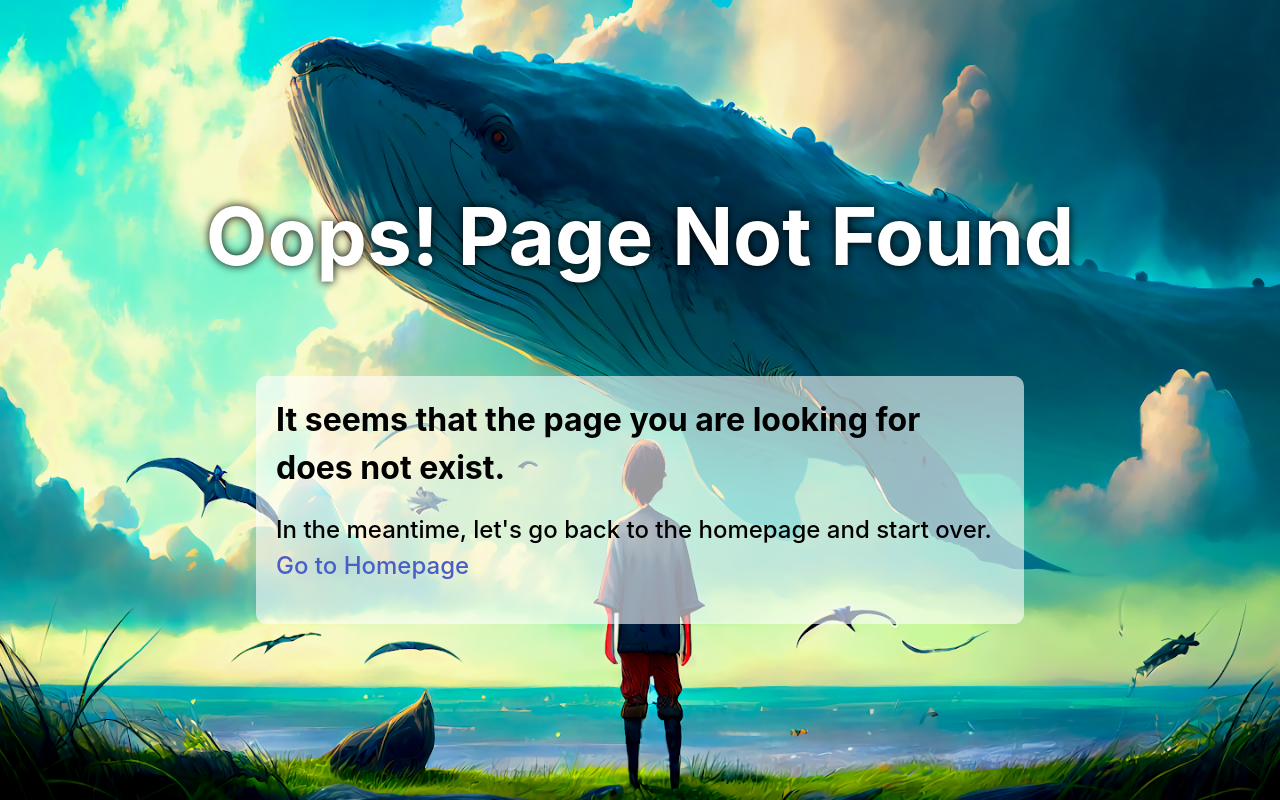
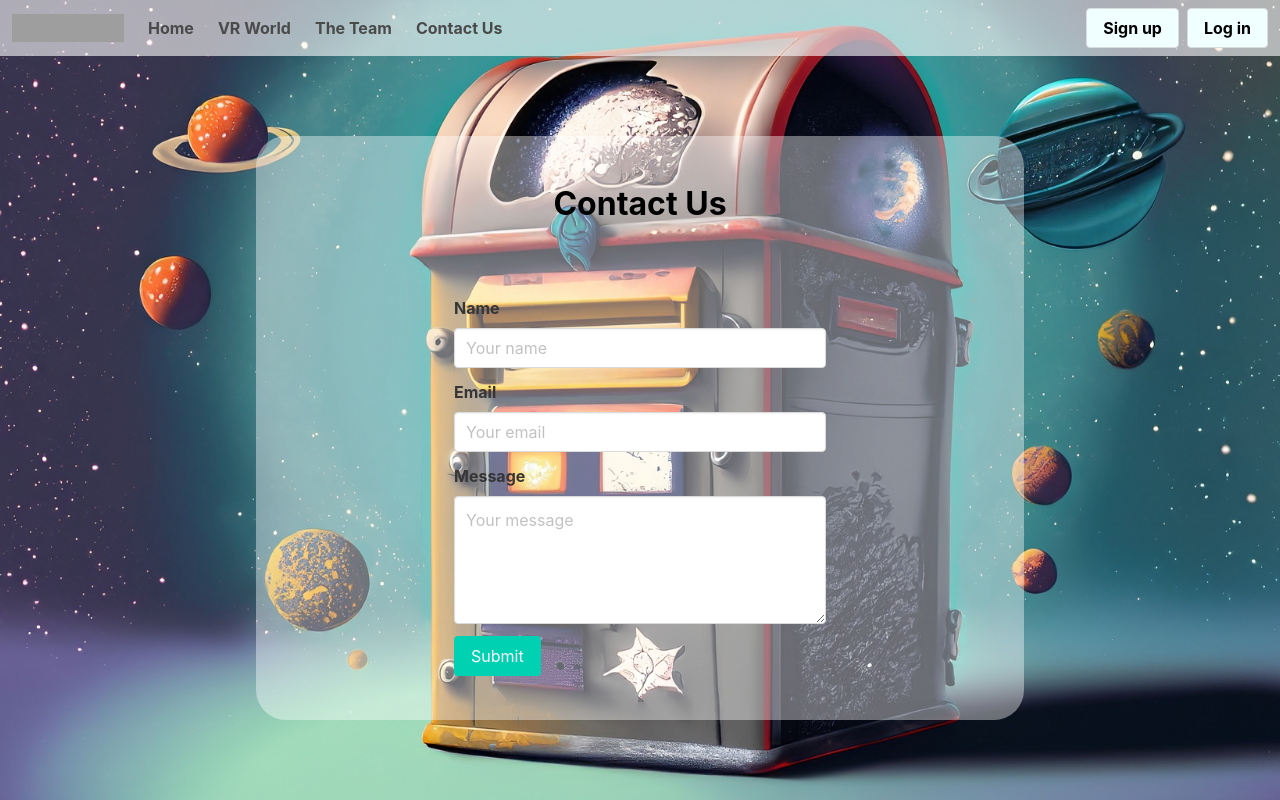
Before and after one commit to SSHSRN/InfinityWebb, a React (Create React App) app in the folder frontend/: page /contact in a window 1280 px wide. Before the commit this address had no page. Built offline with nearby package versions, Linux system fonts and the light colour scheme; grey boxes are pictures that could not be loaded.

Commit message:
feat: added contact us page
Signed-off-by: Srihari <sshsrn@gmail.com>

```diff
--- a/frontend/src/App.js
+++ b/frontend/src/App.js
@@ -8,6 +8,7 @@ import ErrorPage from "./components/ErrorPage";
 import PlanetSurvival from './components/PlanetSurvival';
 import { useState } from 'react';
 import Team from './components/Team';
+import ContactUsPage from './components/ContactUsPage';
 
 function App() {
   const [isOnline, setIsOnline] = useState(navigator.onLine);
@@ -35,6 +36,7 @@ function App() {
               <Route path="*" element={<ErrorPage />} />
               <Route path="/survival" element={<PlanetSurvival />} />
               <Route path="/team" element={<Team />} />
+              <Route path="/contact" element={<ContactUsPage />} />
             </Routes>
           </BrowserRouter>
         ) : (
--- /dev/null
+++ b/frontend/src/components/ContactUsPage.css
@@ -0,0 +1,28 @@
+.contactUs {
+    height: 100vh;
+    width: 100%;
+    background-image: url("../../public/assets/contact.jpg");
+    background-size: cover;
+    background-repeat: no-repeat;
+    background-position: center;
+}
+
+.contactUsContainer {
+    margin-top: 10vh;
+    margin-bottom: 10vh;
+    width: 60%;
+    background-color: rgba(255, 255, 255, 0.4);
+    border-radius: 30px;
+}
+
+.title {
+    font-size: 2rem;
+    font-weight: bold;
+    text-align: center;
+    color: black !important;
+    padding-top: 50px;
+}
+
+.feedbackForm {
+    padding-top: 50px;
+}
--- /dev/null
+++ b/frontend/src/components/ContactUsPage.js
@@ -0,0 +1,84 @@
+import { useState } from 'react';
+import './ContactUsPage.css';
+import Navbar from './Navbar';
+
+const ContactUsPage = () => {
+    const [name, setName] = useState('');
+    const [email, setEmail] = useState('');
+    const [message, setMessage] = useState('');
+
+    const handleSubmit = (e) => {
+        e.preventDefault();
+        console.log('Form submitted:', name, email, message);
+        setName('');
+        setEmail('');
+        setMessage('');
+    };
+
+    return (
+        <section className="hero is-fullheight has-background-dark contactUs">
+            <Navbar />
+            <div className="container contactUsContainer">
+                <h1 className="title">Contact Us</h1>
+                <div className="columns">
+                    <div className="column is-half is-offset-one-quarter">
+                        <form onSubmit={handleSubmit} className='feedbackForm'>
+                            <div className="field">
+                                <label className="label">Name</label>
+                                <div className="control">
+                                    <input
+                                        className="input"
+                                        type="text"
+                                        value={name}
+                                        onChange={(e) => setName(e.target.value)}
+                                        placeholder="Your name"
+                                        required
+                                    />
+                                </div>
+                            </div>
+
+                            <div className="field">
+                                <label className="label">Email</label>
+                                <div className="control">
+                                    <input
+                                        className="input"
+                                        type="email"
+                                        value={email}
+                                        onChange={(e) => setEmail(e.target.value)}
+                                        placeholder="Your email"
+                                        required
+                                    />
+                                </div>
+                            </div>
+
+                            <div className="field">
+                                <label className="label">Message</label>
+                                <div className="control">
+                                    <textarea
+                                        className="textarea"
+                                        value={message}
+                                        onChange={(e) => setMessage(e.target.value)}
+                                        placeholder="Your message"
+                                        required
+                                    ></textarea>
+                                </div>
+                            </div>
+
+                            <div className="field">
+                                <div className="control">
+                                    <button className="button is-primary" type="submit">
+                                        Submit
+                                    </button>
+                                </div>
+                            </div>
+                        </form>
+                    </div>
+                </div>
+            </div>
+            <div className="gradient-overlay"></div>
+            <video src={'assets/bifrostVideo.mp4'} className="bifrostVideo is-hidden" muted></video>
+        </section>
+    );
+};
+
+export default ContactUsPage;
--- a/frontend/src/components/Navbar.js
+++ b/frontend/src/components/Navbar.js
@@ -25,6 +25,9 @@ const Navbar = () => {
             document.querySelector('.heading') ? document.querySelector('.heading').classList.add("is-hidden") : console.log("no heading");
             document.querySelector('.survivalGame') ? document.querySelector('.survivalGame').classList.add("is-hidden") : console.log("no survivalGame");
             document.querySelector('.teamDetails') ? document.querySelector(".teamDetails").classList.add("is-hidden") : console.log("no teamDetails");
+            document.querySelector(".contactUs") ? document.querySelector(".contactUsContainer").classList.add("is-hidden") : console.log("no contactUs");
+            document.querySelector(".contactUs") ? document.querySelector(".contactUs").style.backgroundImage = "none" : console.log("no contactUs");
+            document.querySelector(".contactUs") ? document.querySelector(".contactUs").style.backgroundColor = "white" : console.log("no contactUs");
             document.querySelector(".navbar").classList.add("is-hidden");
             document.querySelector(".App").style.backgroundColor = "#000000";
         }, 500);
@@ -49,6 +52,7 @@ const Navbar = () => {
             document.querySelector('.heading') ? document.querySelector('.heading').classList.remove("is-hidden") : console.log("no heading");
             document.querySelector('.survivalGame') ? document.querySelector('.survivalGame').classList.remove("is-hidden") : console.log("no survivalGame");
             document.querySelector('.teamDetails') ? document.querySelector(".teamDetails").classList.remove("is-hidden") : console.log("no teamDetails");
+            document.querySelector(".contactUs") ? document.querySelector(".contactUsContainer").classList.remove("is-hidden") : console.log("no contactUs");
             document.querySelector(".navbar").classList.remove("is-hidden");
             document.querySelector(".App").style.removeProperty("background-color");
         });
```
Also changed, not shown: frontend/public/assets/contact.jpg (added).
